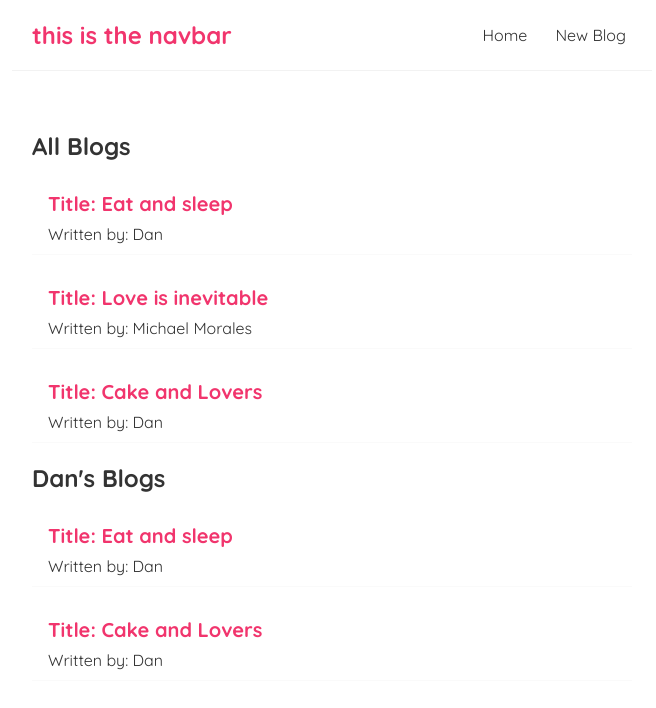
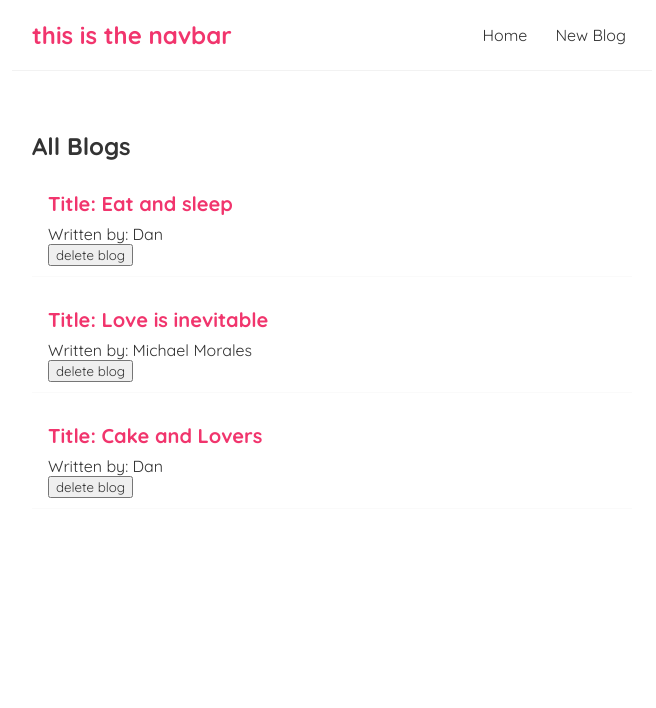
Before and after one commit to tarzann419/react-tut, a React (Create React App) app: page / in a window 1280 px wide. Shown: the top 708 px of the page, without its empty margins (308-964 px from the left). Built offline with nearby package versions, Linux system fonts and the light colour scheme.

Commit message:
using function as props

```diff
--- a/src/BlogList.js
+++ b/src/BlogList.js
@@ -1,4 +1,4 @@
-const BlogList = ({blogs, title}) => {
+const BlogList = ({blogs, title, handleDelete}) => {
     // const blogs = props.blogs
     return (
         <div className="blog-list">
@@ -7,6 +7,7 @@
                 <div className="blog-preview" key={blog.id}>
                     <h2> Title: { blog.title } </h2>
                     <p> Written by: { blog.author } </p>
+                    <button onClick={ () => handleDelete(blog.id)}>delete blog</button>
                 </div>
             ) ) }
         </div>
--- a/src/Home.js
+++ b/src/Home.js
@@ -10,12 +10,16 @@
         { title: 'Cake and Lovers', body: 'The white and barren...', author: 'Dan', id: 3 }
     ]);
 
+    const handleDelete = (id) => {
+        const newBlog = blogs.filter( blog => blog.id !== id )
+        setBlogs(newBlog);
+    }
     return (
         <div className="home">
             {/* using tghe first method to using props */}
-            <BlogList blogs={blogs} title="All Blogs" />
+            <BlogList blogs={blogs} title="All Blogs" handleDelete={handleDelete} />
             {/* filtering */}
-            <BlogList blogs={blogs.filter( (blog) => blog.author === 'Dan' )} title="Dan's Blogs" />
+            {/* <BlogList blogs={blogs.filter( (blog) => blog.author === 'Dan' )} title="Dan's Blogs" /> */}
         </div>
      );
 }
```
